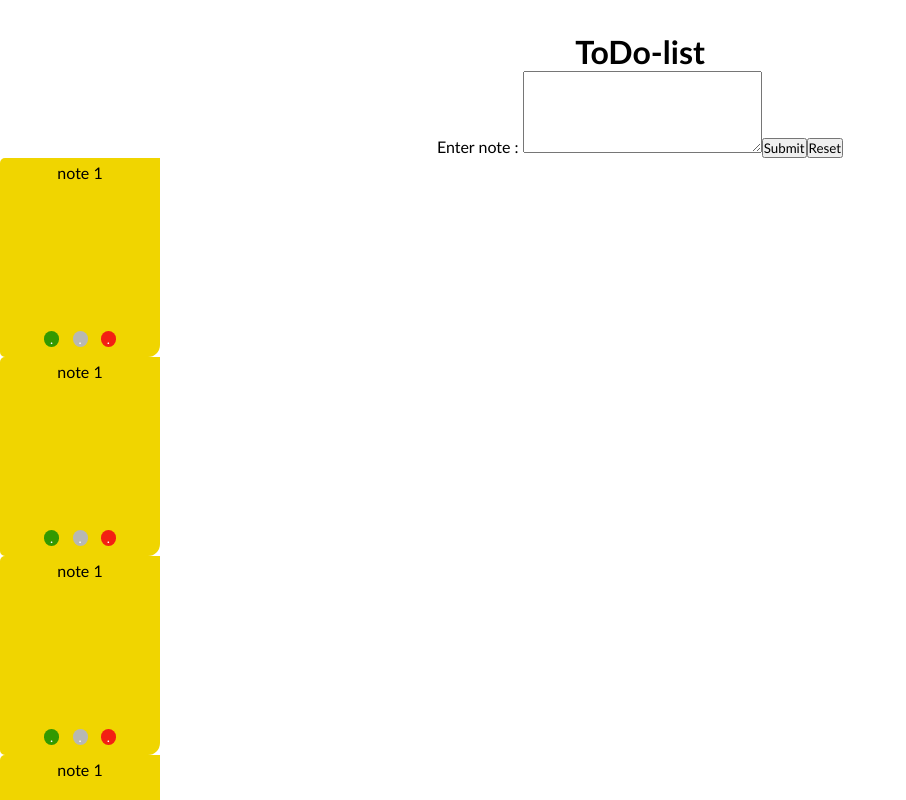
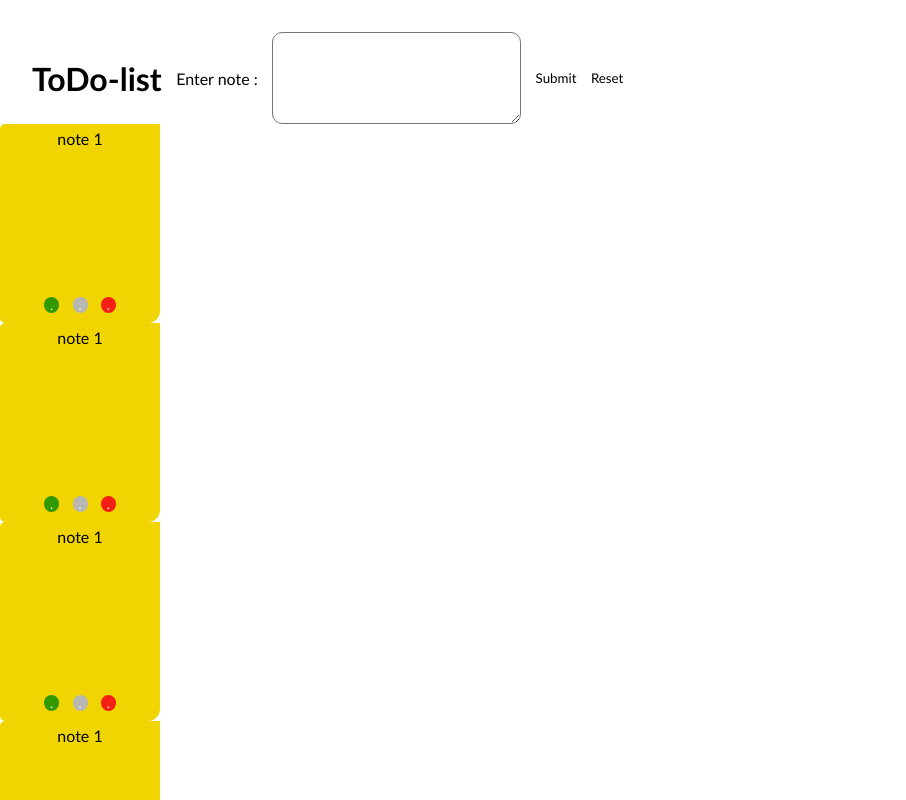
Before and after one commit to Ashkantvn/todo-list, a React (Create React App) app: page / in a window 1280 px wide. Shown: the top 800 px of the page, without its empty margins (0-906 px from the left). Built offline with nearby package versions, Linux system fonts and the light colour scheme; the HTML template or start-up script is replaced by a standard one.

Commit message:
Style of input part

```diff
--- a/src/parts/input/input.tsx
+++ b/src/parts/input/input.tsx
@@ -1,11 +1,11 @@
+import "./style/input.css";
 const Input = () => {
   return (
     <>
       <form>
         <h1>ToDo-list</h1>
-        <label>
-          Enter note : <textarea name="" id="" cols={30} rows={5}></textarea>
-        </label>
+        <label htmlFor="textarea">Enter note :</label>
+        <textarea name="" id="textarea" cols={30} rows={5} />
         <button type="submit">Submit</button>
         <button type="reset">Reset</button>
       </form>
--- /dev/null
+++ b/src/parts/input/style/input.css
@@ -0,0 +1,28 @@
+form {
+  margin: 0 0 0 2em;
+  display: flex;
+  align-items: center;
+  gap: 0.9em;
+}
+
+textarea {
+  padding: 5px;
+  outline: none;
+  transition: 350ms;
+  border-radius: 10px;
+}
+
+textarea:focus {
+  box-shadow: 0 0 3px 5px rgba(23, 3, 103, 0.5);
+}
+
+button {
+  border: none;
+  background-color: #fff;
+  transition: 350ms;
+}
+
+button:hover {
+  color: #fefefe;
+  text-shadow: 0 0 9px #121212;
+}/*# sourceMappingURL=input.css.map */
--- /dev/null
+++ b/src/parts/input/style/input.scss
@@ -0,0 +1,24 @@
+form{
+    margin: 0 0 0 2em;
+    display: flex;
+    align-items: center;
+    gap: 0.9em;
+}
+textarea{
+    padding: 5px;
+    outline: none;
+    transition: 350ms;
+    border-radius: 10px;
+}
+textarea:focus{
+    box-shadow: 0 0 3px 5px rgba($color: #170367, $alpha: 0.5);
+}
+button{
+    border: none;
+    background-color: #fff;
+    transition: 350ms;
+}
+button:hover{
+    color: #fefefe;
+    text-shadow: 0 0 9px rgba($color: #121212, $alpha: 1);
+}
```
Also changed, not shown: 1 other file (tests, documents, lock files or other folders).
